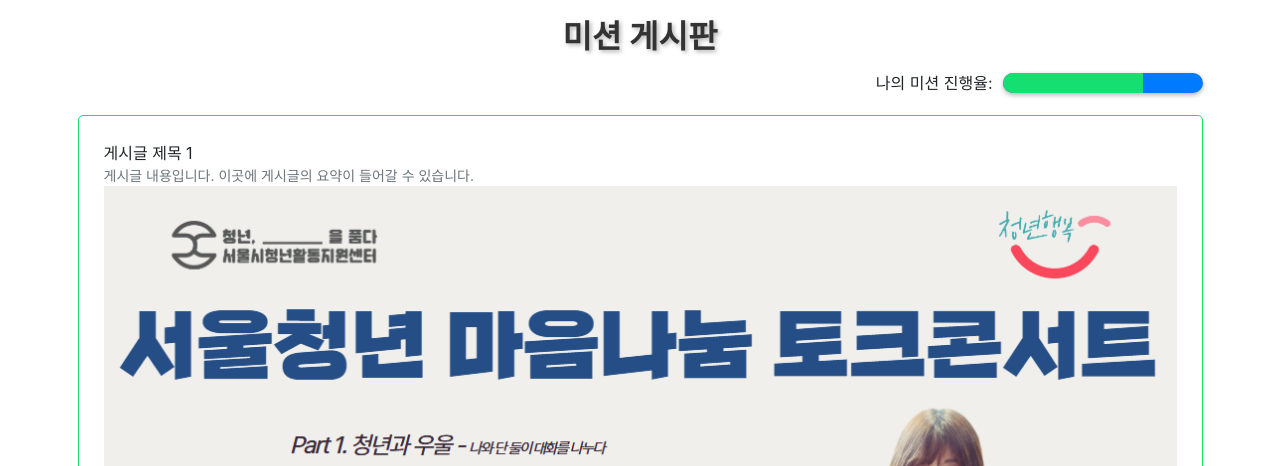
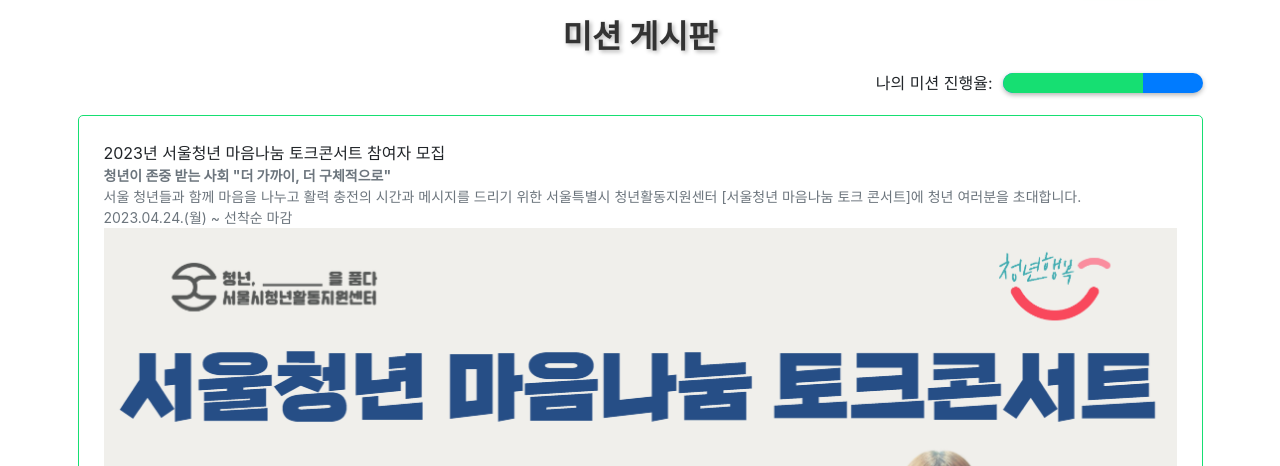
Before and after one commit to last-project-rookies/PICA, a Flask app: template PICA_WEB/templates/pages/mission.html in a window 1280 px wide. Shown: the part 107-573 px from the top of the page. Run offline with Flask 3, Linux system fonts and the light colour scheme; the template is opened without the code that fills it, so the values that code supplies are empty; parts of the project's set-up code (start-up, migrations or seed data) failed here and were passed over; some libraries are stand-ins or nearby versions.

Commit message:
mission html update

```diff
--- a/PICA_WEB/templates/pages/mission.html
+++ b/PICA_WEB/templates/pages/mission.html
@@ -196,9 +196,11 @@
             </div>
 
             <div class="board-item">
-                <div class="board-item-title">게시글 제목 1</div>
+                <div class="board-item-title">2023년 서울청년 마음나눔 토크콘서트 참여자 모집</div>
                 <div class="board-item-content">
-                    <span>게시글 내용입니다. 이곳에 게시글의 요약이 들어갈 수 있습니다.</span>
+                    <span style="font-weight:bold;">청년이 존중 받는 사회 "더 가까이, 더 구체적으로"</span><br>
+                    <span>서울 청년들과 함께 마음을 나누고 활력 충전의 시간과 메시지를 드리기 위한 서울특별시 청년활동지원센터 [서울청년 마음나눔 토크 콘서트]에 청년 여러분을 초대합니다.</span><br>
+                    <span>2023.04.24.(월) ~ 선착순 마감</span>
                     <img src="static/img/seoul_young_concert.png" alt="Avatar" style="max-width: 100%;">
                 </div>
                 <div class="board-item-meta">작성자 | 작성일시</div>
```
